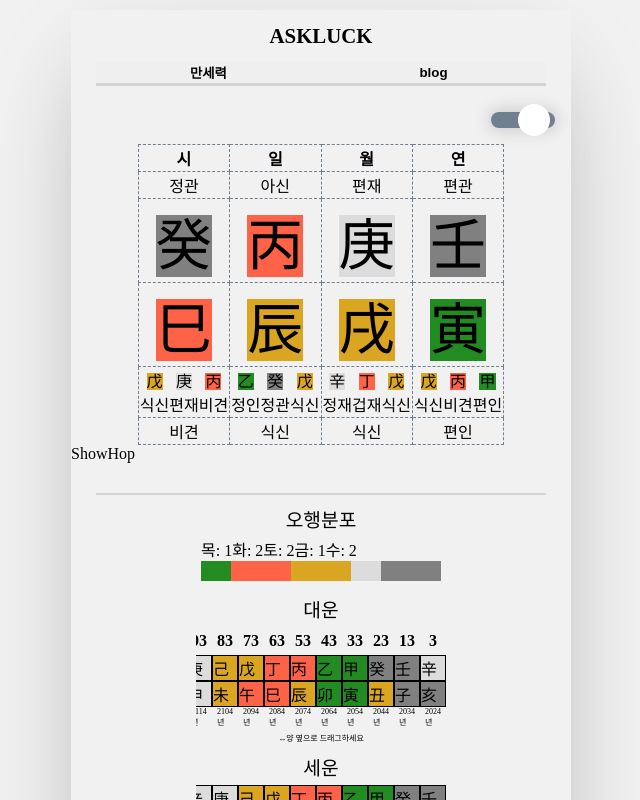
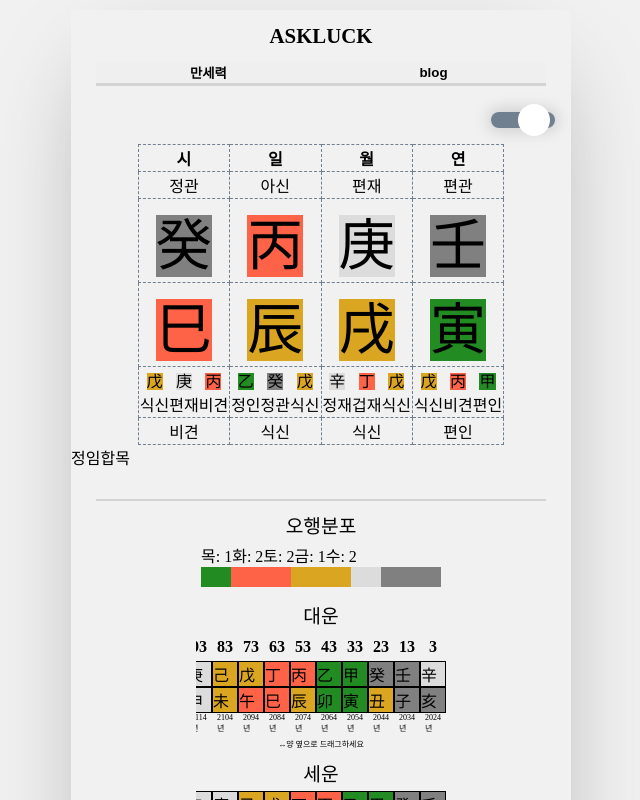
Before and after one commit to seni95/askLuck, a React (Create React App) app: page / in a window 1280 px wide. Both pictures are taken after a click on the element 842 px from the left and 119 px from the top of the page. Shown: the top 800 px of the page, without its empty margins (319-959 px from the left). Built offline with nearby package versions, Linux system fonts and the light colour scheme.

Commit message:
added figure skyHop function

```diff
--- a/src/components/result/result_detail/showHop.jsx
+++ b/src/components/result/result_detail/showHop.jsx
@@ -3,10 +3,10 @@ import React from 'react'
 const ShowHop = (props) => {
 
     const sky=[
-        props.yearSky,
-        props.monthSky,
-        props.daySky,
-        props.timeSky
+        props.yearSky.name,
+        props.monthSky.name,
+        props.daySky.name,
+        props.timeSky.name
     ]
 
     const ground=[
@@ -16,12 +16,48 @@ const ShowHop = (props) => {
         props.timeGround
     ]
 
-    // figureSkyHop=()=>{
 
-    // }
+    //천간합을 구하는 함수
+    const figureSkyHop=()=>{
+      let skyHopArr=[];
+      let i=0;
+      if(sky.indexOf("무")+1==sky.indexOf("계")||sky.indexOf("무")-1==sky.indexOf("계"))
+      {
+        skyHopArr[i] = <div>무계합화</div>;
+        i++;
+      }
+
+      if(sky.indexOf("갑")+1==sky.indexOf("기")||sky.indexOf("갑")-1==sky.indexOf("기"))
+      {
+        skyHopArr[i] = <div>갑기합토</div>;
+        i++;
+      }
+
+      if(sky.indexOf("정")+1==sky.indexOf("임")||sky.indexOf("정")-1==sky.indexOf("임"))
+      {
+        skyHopArr[i] = <div>정임합목</div>;
+        i++;
+      }
+
+      if(sky.indexOf("병")+1==sky.indexOf("신")||sky.indexOf("병")-1==sky.indexOf("신"))
+      {
+        skyHopArr[i] = <div>병신합수</div>;
+        i++;
+      }
+
+      if(sky.indexOf("을")+1==sky.indexOf("경")||sky.indexOf("을")-1==sky.indexOf("경"))
+      {
+        skyHopArr[i] = <div>을경합금</div>;
+        i++;
+      }
+
+      return skyHopArr;
+    }
 
   return (
-    <div>ShowHop</div>
+    <div>
+      {figureSkyHop()}
+    </div>
   )
 }
 
```
